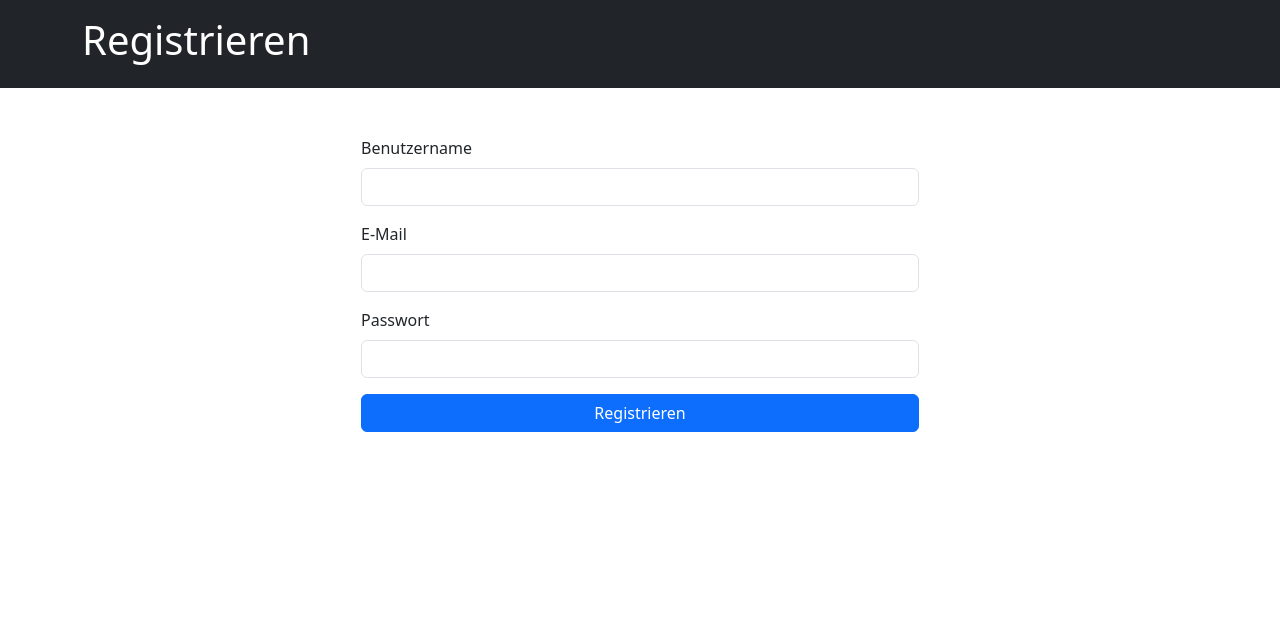
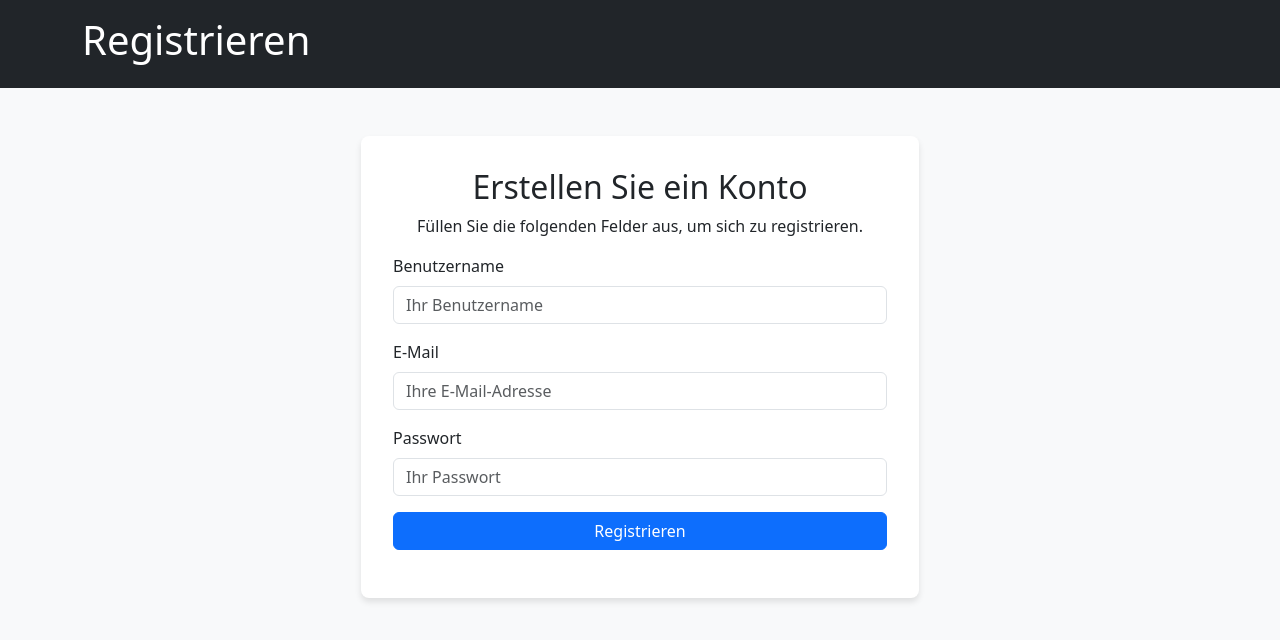
Before and after one commit to Gymnasium-Freiham/bowling-jump, a plain HTML site: page register.html in a window 1280 px wide. Drawn offline with nearby package versions, Linux system fonts and the light colour scheme.

Commit message:
Update register.html

```diff
--- a/register.html
+++ b/register.html
@@ -5,6 +5,23 @@
     <meta name="viewport" content="width=device-width, initial-scale=1.0">
     <title>Registrieren</title>
     <link href="https://cdn.jsdelivr.net/npm/bootstrap@5.3.0-alpha3/dist/css/bootstrap.min.css" rel="stylesheet">
+    <style>
+        body {
+            background-color: #f8f9fa;
+        }
+
+        .form-container {
+            background: white;
+            padding: 2rem;
+            border-radius: 8px;
+            box-shadow: 0 4px 6px rgba(0, 0, 0, 0.1);
+        }
+
+        .form-header {
+            text-align: center;
+            margin-bottom: 1rem;
+        }
+    </style>
 </head>
 <body>
     <header class="bg-dark text-white p-3">
@@ -14,42 +31,62 @@
     </header>
 
     <main class="container my-5">
-        <form id="registerForm" class="w-50 mx-auto">
+        <div class="form-container mx-auto w-50">
+            <div class="form-header">
+                <h2>Erstellen Sie ein Konto</h2>
+                <p>Füllen Sie die folgenden Felder aus, um sich zu registrieren.</p>
+            </div>
+            <form id="registerForm">
                 <div class="mb-3">
                     <label for="username" class="form-label">Benutzername</label>
-                <input type="text" id="username" name="username" class="form-control" required>
+                    <input type="text" id="username" name="username" class="form-control" placeholder="Ihr Benutzername" required>
                 </div>
                 <div class="mb-3">
                     <label for="email" class="form-label">E-Mail</label>
-                <input type="email" id="email" name="email" class="form-control" required>
+                    <input type="email" id="email" name="email" class="form-control" placeholder="Ihre E-Mail-Adresse" required>
                 </div>
                 <div class="mb-3">
                     <label for="password" class="form-label">Passwort</label>
-                <input type="password" id="password" name="password" class="form-control" required>
+                    <input type="password" id="password" name="password" class="form-control" placeholder="Ihr Passwort" required>
                 </div>
                 <button type="submit" class="btn btn-primary w-100">Registrieren</button>
             </form>
             <p id="registerMessage" class="text-center mt-3"></p>
+        </div>
     </main>
 
-    <script>document.getElementById('registerForm').addEventListener('submit', async (event) => {
+    <script>
+        document.getElementById('registerForm').addEventListener('submit', async (event) => {
             event.preventDefault();
             const username = document.getElementById('username').value;
             const email = document.getElementById('email').value;
             const password = document.getElementById('password').value;
 
             try {
-                const response = await fetch('/new_register', {
+                const response = await fetch('https://api-mintai.ddns.net:443/new_register', { // Passen Sie die URL an Ihr Backend an
                     method: 'POST',
                     headers: { 'Content-Type': 'application/json' },
                     body: JSON.stringify({ username, email, password })
                 });
 
                 const data = await response.json();
-                document.getElementById('registerMessage').textContent = data.message || data.error;
+                if (response.ok) {
+                    document.getElementById('registerMessage').textContent = 'Registrierung erfolgreich!';
+                    document.getElementById('registerMessage').classList.add('text-success');
+                    // Weiterleitung zur Login-Seite
+                    setTimeout(() => {
+                        window.location.href = 'login.html';
+                    }, 2000);
+                } else {
+                    document.getElementById('registerMessage').textContent = data.error || 'Registrierung fehlgeschlagen.';
+                    document.getElementById('registerMessage').classList.add('text-danger');
+                }
             } catch (error) {
                 console.error('Fehler:', error);
+                document.getElementById('registerMessage').textContent = 'Ein Fehler ist aufgetreten. Bitte versuchen Sie es später erneut.';
+                document.getElementById('registerMessage').classList.add('text-danger');
             }
-        });</script>
+        });
+    </script>
 </body>
 </html>
```
Lines whose indentation alone changed are shown as unchanged.
